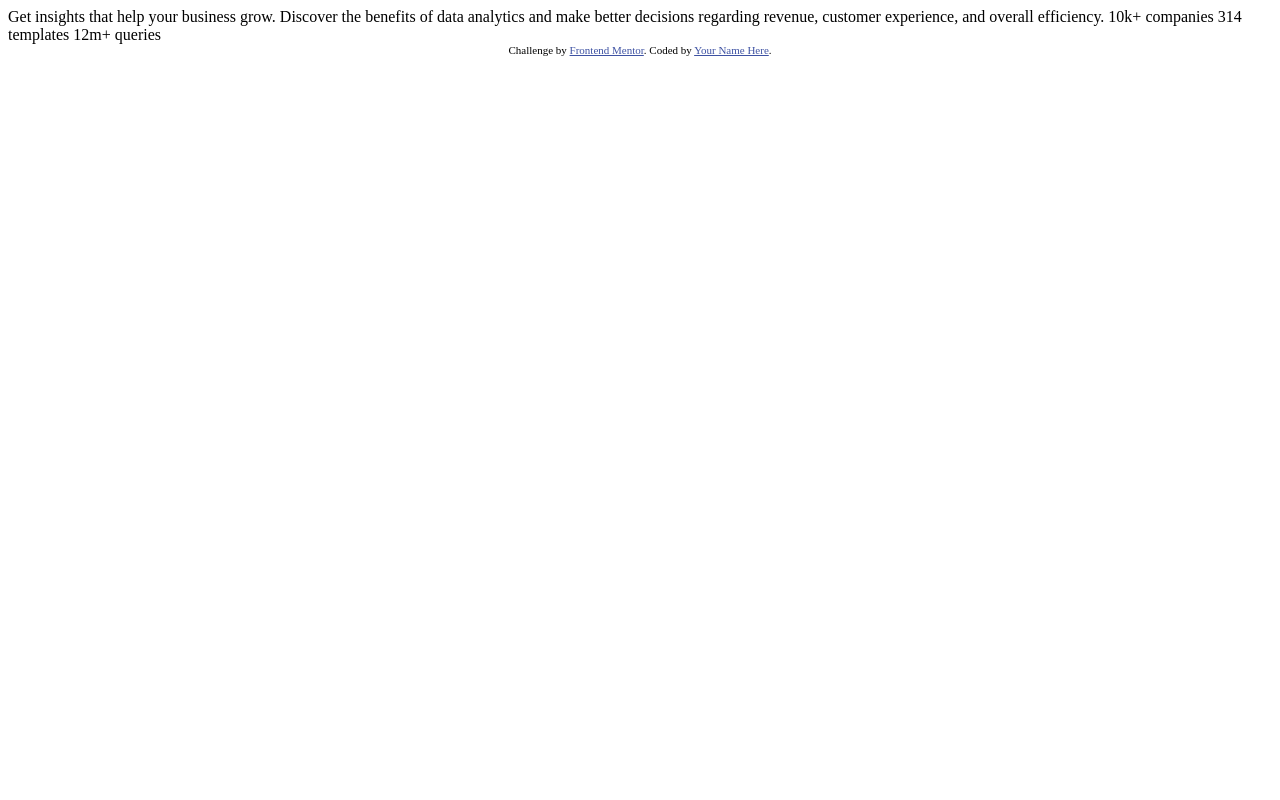
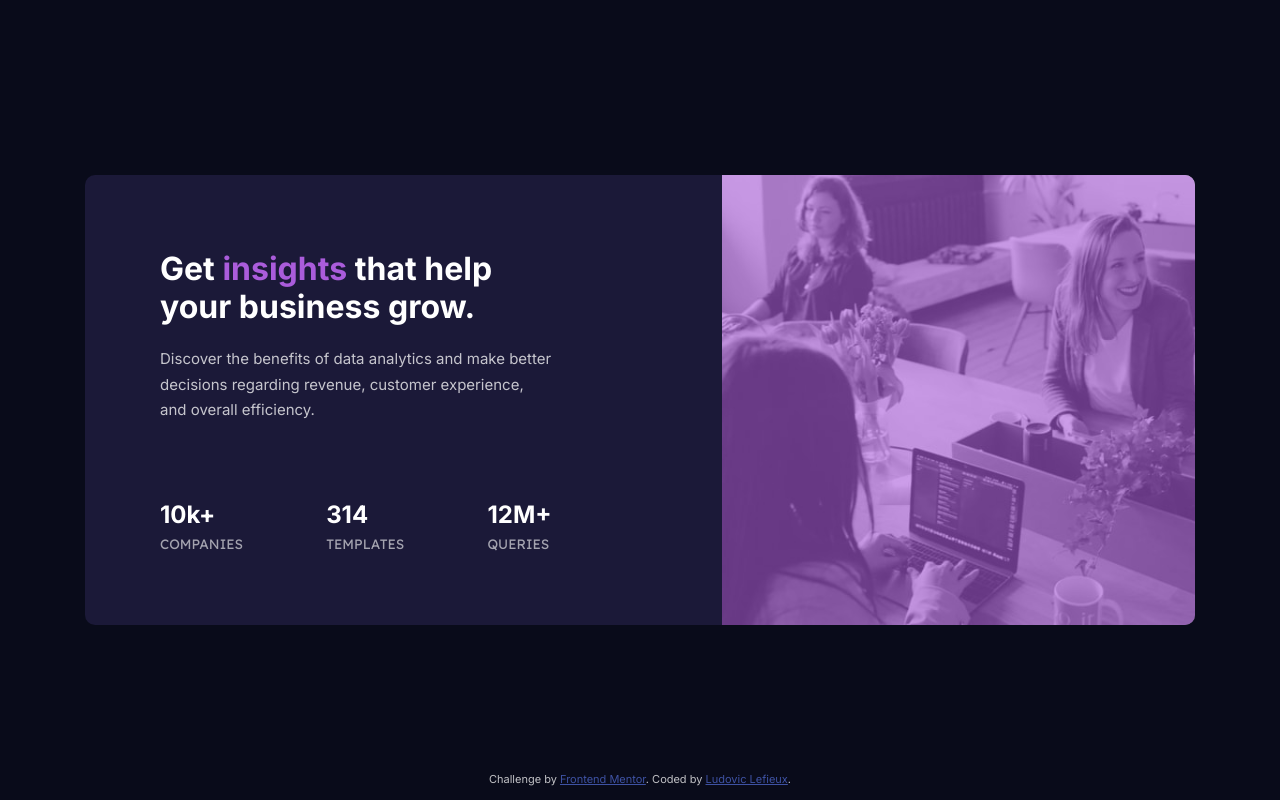
Before and after one commit to LudovicLefieux/stats-preview-card-component-main, a plain HTML site: page index.html in a window 1280 px wide. Drawn offline with Linux system fonts and the light colour scheme.

Commit message:
Final version

```diff
--- /dev/null
+++ b/css/reset.css
@@ -0,0 +1,129 @@
+/* http://meyerweb.com/eric/tools/css/reset/
+   v2.0 | 20110126
+   License: none (public domain)
+*/
+
+html,
+body,
+div,
+span,
+applet,
+object,
+iframe,
+h1,
+h2,
+h3,
+h4,
+h5,
+h6,
+p,
+blockquote,
+pre,
+a,
+abbr,
+acronym,
+address,
+big,
+cite,
+code,
+del,
+dfn,
+em,
+img,
+ins,
+kbd,
+q,
+s,
+samp,
+small,
+strike,
+strong,
+sub,
+sup,
+tt,
+var,
+b,
+u,
+i,
+center,
+dl,
+dt,
+dd,
+ol,
+ul,
+li,
+fieldset,
+form,
+label,
+legend,
+table,
+caption,
+tbody,
+tfoot,
+thead,
+tr,
+th,
+td,
+article,
+aside,
+canvas,
+details,
+embed,
+figure,
+figcaption,
+footer,
+header,
+hgroup,
+menu,
+nav,
+output,
+ruby,
+section,
+summary,
+time,
+mark,
+audio,
+video {
+  margin: 0;
+  padding: 0;
+  border: 0;
+  font-size: 100%;
+  font: inherit;
+  vertical-align: baseline;
+}
+/* HTML5 display-role reset for older browsers */
+article,
+aside,
+details,
+figcaption,
+figure,
+footer,
+header,
+hgroup,
+menu,
+nav,
+section {
+  display: block;
+}
+body {
+  line-height: 1;
+}
+ol,
+ul {
+  list-style: none;
+}
+blockquote,
+q {
+  quotes: none;
+}
+blockquote:before,
+blockquote:after,
+q:before,
+q:after {
+  content: "";
+  content: none;
+}
+table {
+  border-collapse: collapse;
+  border-spacing: 0;
+}
--- /dev/null
+++ b/css/style.css
@@ -0,0 +1,142 @@
+@import url("https://fonts.googleapis.com/css2?family=Inter:wght@400;700&family=Lexend+Deca&display=swap");
+
+:root {
+  --primary-very-dark-blue: hsl(233, 47%, 7%);
+  --primary-dark-desaturated-blue: hsl(244, 38%, 16%);
+  --primary-soft-violet: hsl(277, 64%, 61%);
+  --neutral-white: hsl(0, 0%, 100%);
+  --neutral-slightly-transparent-white: hsla(0, 0%, 100%, 0.75);
+  --neutral-slightly-transparent-white-stat-headings: hsla(0, 0%, 100%, 0.6);
+}
+
+body {
+  min-height: 100vh;
+  background: var(--primary-very-dark-blue);
+  font-family: "Inter", sans-serif;
+  font-size: 15px;
+  color: var(--neutral-slightly-transparent-white);
+  display: flex;
+  flex-direction: column;
+  justify-content: center;
+  align-items: center;
+}
+
+.modal {
+  max-width: 330px;
+  background: var(--primary-dark-desaturated-blue);
+  border-radius: 10px;
+  overflow: hidden;
+  margin: 15px auto;
+}
+
+.modal__img {
+  position: relative;
+  width: 100%;
+  min-height: 240px;
+  background: url(../images/image-header-mobile.jpg) no-repeat;
+  background-size: cover;
+}
+
+.filter {
+  position: absolute;
+  top: 0;
+  left: 0;
+  width: 100%;
+  height: 100%;
+  background: var(--primary-soft-violet);
+  opacity: 0.6;
+}
+
+.modal__content {
+  box-sizing: border-box;
+  padding: 45px 30px;
+  text-align: center;
+}
+
+.modal__infos {
+  margin-bottom: 50px;
+}
+
+h1 {
+  font-size: 1.7rem;
+  font-weight: 700;
+  line-height: 1.2;
+  margin-bottom: 20px;
+  color: var(--neutral-white);
+}
+
+.modal__infos span {
+  color: var(--primary-soft-violet);
+}
+
+.modal__infos p {
+  line-height: 1.7;
+}
+
+.figures__item {
+  display: flex;
+  flex-direction: column;
+  align-items: center;
+  margin-bottom: 35px;
+}
+
+.figures__item:last-child {
+  margin-bottom: 0;
+}
+
+.number {
+  font-size: 1.5rem;
+  font-weight: 700;
+  color: var(--neutral-white);
+  margin-bottom: 10px;
+}
+
+.text {
+  font-family: "Lexend Deca", sans-serif;
+  text-transform: uppercase;
+  font-size: 0.85rem;
+  color: var(--neutral-slightly-transparent-white-stat-headings);
+}
+
+/****** RESPONSIVE ******/
+
+@media screen and (min-width: 1160px) {
+  .modal {
+    max-width: 1110px;
+    display: flex;
+    flex-direction: row-reverse;
+  }
+
+  .modal__img {
+    max-height: 100%;
+    background-position: center;
+  }
+
+  .modal__content {
+    text-align: left;
+    padding: 75px 170px 75px 75px;
+  }
+
+  .modal__infos {
+    margin-bottom: 80px;
+  }
+
+  h1 {
+    font-size: 2rem;
+  }
+
+  .figures {
+    display: flex;
+    justify-content: space-between;
+  }
+
+  .figures__item {
+    align-items: flex-start;
+    margin-bottom: 0;
+  }
+
+  .attribution {
+    position: absolute;
+    bottom: 0;
+  }
+}
--- a/index.html
+++ b/index.html
@@ -1,33 +1,69 @@
 <!DOCTYPE html>
 <html lang="en">
   <head>
-  <meta charset="UTF-8">
-  <meta name="viewport" content="width=device-width, initial-scale=1.0"> <!-- displays site properly based on user's device -->
+    <meta charset="UTF-8" />
+    <meta name="viewport" content="width=device-width, initial-scale=1.0" />
+    <!-- displays site properly based on user's device -->
 
-  <link rel="icon" type="image/png" sizes="32x32" href="./images/favicon-32x32.png">
+    <link
+      rel="icon"
+      type="image/png"
+      sizes="32x32"
+      href="./images/favicon-32x32.png"
+    />
+    <link rel="stylesheet" href="./css/reset.css" />
+    <link rel="stylesheet" href="./css/style.css" />
 
     <title>Frontend Mentor | Stats preview card component</title>
 
     <!-- Feel free to remove these styles or customise in your own stylesheet 👍 -->
     <style>
-    .attribution { font-size: 11px; text-align: center; }
-    .attribution a { color: hsl(228, 45%, 44%); }
+      .attribution {
+        font-size: 11px;
+        text-align: center;
+        padding: 15px 0;
+      }
+      .attribution a {
+        color: hsl(228, 45%, 44%);
+      }
     </style>
   </head>
   <body>
-
-  Get insights that help your business grow.
-
-  Discover the benefits of data analytics and make better decisions regarding revenue, customer
-  experience, and overall efficiency.
-
-  10k+ companies
-  314 templates
-  12m+ queries
+    <div class="modal">
+      <div class="modal__img">
+        <div class="filter"></div>
+      </div>
+      <div class="modal__content">
+        <div class="modal__infos">
+          <h1>Get <span>insights</span> that help your business grow.</h1>
+          <p>
+            Discover the benefits of data analytics and make better decisions
+            regarding revenue, customer experience, and overall efficiency.
+          </p>
+        </div>
+        <div class="figures">
+          <div class="figures__item">
+            <span class="number">10k+</span>
+            <span class="text">companies</span>
+          </div>
+          <div class="figures__item">
+            <span class="number">314</span>
+            <span class="text">templates</span>
+          </div>
+          <div class="figures__item">
+            <span class="number">12M+</span>
+            <span class="text">queries</span>
+          </div>
+        </div>
+      </div>
+    </div>
 
     <div class="attribution">
-    Challenge by <a href="https://www.frontendmentor.io?ref=challenge" target="_blank">Frontend Mentor</a>.
-    Coded by <a href="#">Your Name Here</a>.
+      Challenge by
+      <a href="https://www.frontendmentor.io?ref=challenge" target="_blank"
+        >Frontend Mentor</a
+      >. Coded by
+      <a href="https://ludovic-lefieux.fr/" target="_blank">Ludovic Lefieux</a>.
     </div>
   </body>
 </html>
```
Lines whose indentation alone changed are shown as unchanged.
